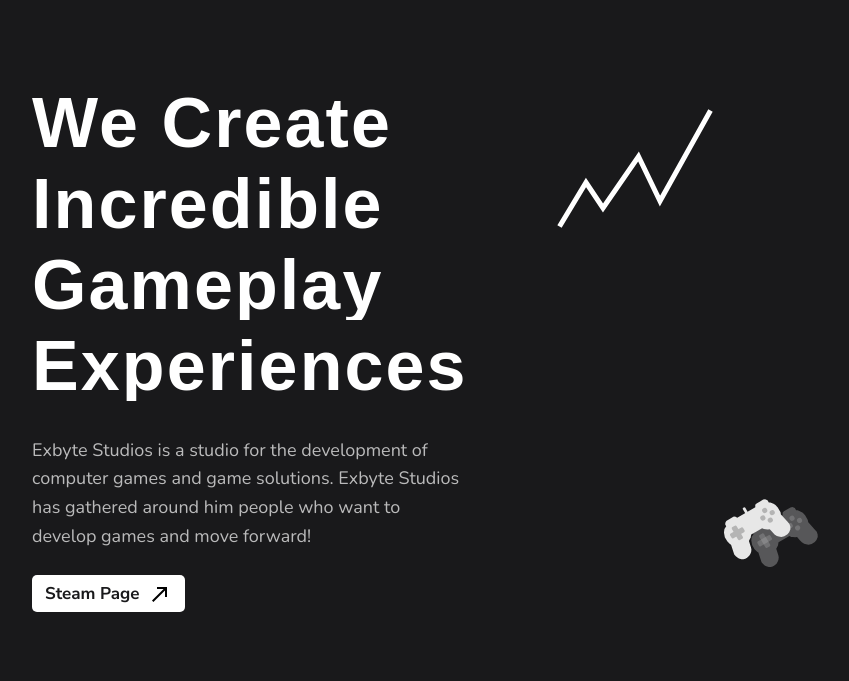
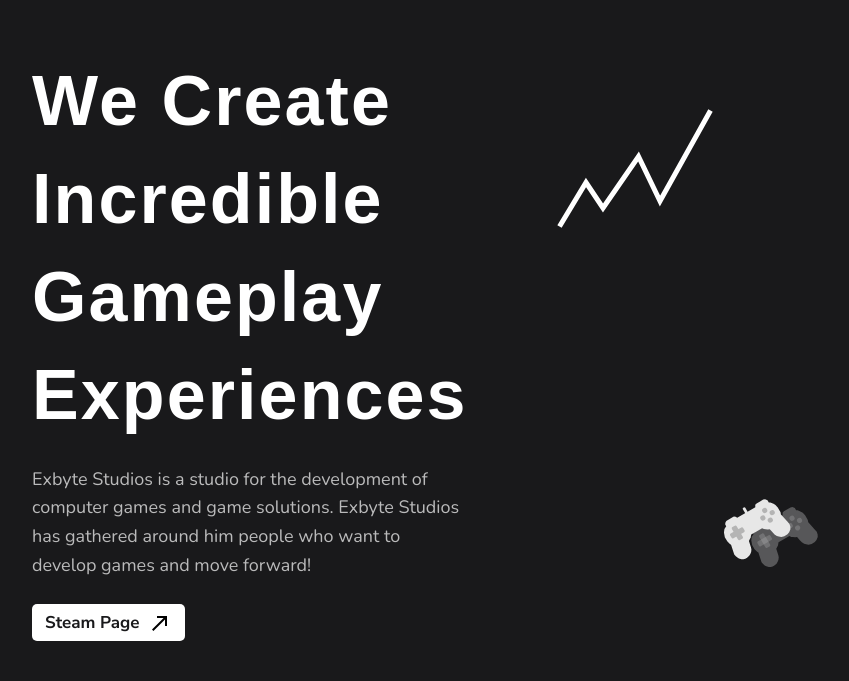
Before and after one commit to JustBonky/exbytesite, a PHP site: page / in a window 1280 px wide. Shown: the part 100-781 px from the top of the page, without its empty margins (8-857 px from the left). Run offline with PHP 8.4, Linux system fonts and the light colour scheme; style sheets or scripts are compiled from the project's sources.

Commit message:
prefinal h1 anim

```diff
--- a/layout/package.json
+++ b/layout/package.json
@@ -2,10 +2,14 @@
   "private": true,
   "scripts": {
     "start": "npx parcel src/*.html -p 4001",
-    "build": "npx parcel build src/*.html"
+    "build": "npx parcel build src/*.html",
+    "serve": "surge"
   },
   "devDependencies": {
     "@parcel/transformer-sass": "^2.2.1",
     "parcel": "^2.2.1"
+  },
+  "dependencies": {
+    "surge": "^0.23.1"
   }
 }
--- a/layout/src/index.html
+++ b/layout/src/index.html
@@ -14,6 +14,7 @@
 </head>
 
 <body>
+
 
     <header id="body-header" class="body-header">
         <div class="container body-header-container">
@@ -53,22 +54,25 @@
         <section class="intro-s">
             <div class="intro-s_block intro-s_block--left">
                 <h1>
-                    <p>
-                        <span></span>
-                        We Create
-                    </p>
-                    <p>
-                        <span></span>
-                        Incredible
-                    </p>
-                    <p>
-                        <span></span>
-                        Gameplay
-                    </p>
-                    <p>
-                        <span></span>
-                        Experiences
-                    </p>
+                    <div class="stroke-item">
+                        <span>We Create</span>
+                        <div></div>
+                    </div>
+
+                    <div class="stroke-item">
+                        <span>Incredible</span>
+                        <div></div>
+                    </div>
+
+                    <div class="stroke-item">
+                        <span>Gameplay</span>
+                        <div></div>
+                    </div>
+
+                    <div class="stroke-item">
+                        <span>Experiences</span>
+                        <div></div>
+                    </div>
                 </h1>
                 <h2>Exbyte Studios is a studio for the development of computer games and game solutions. Exbyte Studios
                     has gathered around him people who want to develop games and move forward!</h2>
--- a/layout/src/js/home.js
+++ b/layout/src/js/home.js
@@ -23,9 +23,102 @@ gsap.to('.intro-bottom-left-controllers svg:nth-child(2)', 0.7, {
 })
 
 
-gsap.to('h1 p span', 1, {
-    yPercent: -100,
+
+
+const tlTitle = gsap.timeline({
+    defaults: {
+        duration: 0.4,
+    }
+})
+
+gsap.fromTo('h1 .stroke-item', { x: -30 }, { x: 0, duration: 1.3, stagger: 0.1, })
+
+tlTitle.to('h1 .stroke-item div', {
+    right: 'auto',
+    left: '0',
+    width: '100%',
     ease: Sine.easeOut,
-    delay: 0.3,
-    // stagger: 0.05
+    x: 0,
+    stagger: 0.1,
+    delay: 0.2
 })
+
+tlTitle.to('h1 .stroke-item span', 0.01, { opacity: 1 })
+
+tlTitle.to('h1 .stroke-item div', {
+    right: '0',
+    left: 'auto',
+    width: '0%',
+    ease: Sine.easeOut,
+    stagger: 0.1,
+})
+
+// gsap.from('h1', {
+//     scale: 1.1,
+//     duration: 1,
+// }, {
+//     scale: 1,
+//     ease: Back.easeOut,
+//     delay: 0.2,
+// })
+
+
+document.addEventListener("DOMContentLoaded", function () {
+    initParallax();
+
+    document.addEventListener('mousemove', mouseParallax);
+    // document.addEventListener('scroll', scrollParallax)
+});
+
+var cursorX = 0; var cursorY = 0;
+var offsetX = 0; var offsetY = 0;
+var depthXY = 0;
+var scenes;
+var layers;
+
+// Initialize variables
+function initParallax() {
+    scenes = document.querySelectorAll('.intro-s_block--right');
+    layers = document.querySelectorAll('.intro-s_block--right div');
+    console.log(layers)
+}
+
+// Called on scroll
+function scrollParallax(event) {
+    // if (document.getElementById('sm').checked) {
+    sP(layers, 0.9);
+    // }
+}
+
+// Called on Mouse move
+function mouseParallax(event) {
+    mP(event);
+}
+
+//Mouse move Parallax
+function mP(event) {
+    cursorX = event.clientX;
+    cursorY = event.clientY;
+    for (i = 0; i < layers.length; i++) {
+        depthXY = 0.3;
+        offsetX = ((cursorX * depthXY) / 8);
+        offsetY = ((cursorY * depthXY) / 8);
+        layers[i].style.transform = 'translate3d(' + offsetX + 'px,' + offsetY + 'px,0px)';
+    }
+}
+
+//Scrolling Parallax
+function sP($object, multiplier) {
+    multiplier = typeof multiplier !== 'undefined' ? multiplier : 0.5;
+    multiplier = 1 - multiplier;
+    var from_top = window.pageYOffset;
+    var bg_css = '0' + (multiplier * from_top) + 'px';
+    for (var index = 0; index < $object.length; index++) {
+        $object[index].style.marginTop = bg_css;
+    }
+};
+
+//IE Fallback
+if (typeof window.getComputedStyle(document.body).backgroundBlendMode == 'undefined') {
+    document.documentElement.className += " no-background-blend-mode";
+}
--- a/layout/src/scss/_vars.scss
+++ b/layout/src/scss/_vars.scss
@@ -1,5 +1,5 @@
 $a: blue;
-$black: rgba(25, 25, 27, 1);
+$black: #19191b;
 $black-op07: rgba(255, 255, 255, 0.7);
 $white: rgba(255, 255, 255, 0.8);
 
--- a/layout/src/scss/blocks/_intro.scss
+++ b/layout/src/scss/blocks/_intro.scss
@@ -15,23 +15,36 @@
                 font-family: 'Nunito Bold', sans-serif;
                 font-size: 70px;
                 letter-spacing: 0.03em;
-                line-height: 1;
+                line-height: 0.8;
 
-                & p {
+                & .stroke-item + .stroke-item {
+                    margin-top: 10px;
+                }
+
+                & .stroke-item {
                     display: inline-block;
                     position: relative;
                     overflow: hidden;
-                    // padding: 17px 0;
 
-                    & span {
+                    & div {
                         position: absolute;
                         display: inline-block;
                         top: 0;
                         left: 0;
-                        width: 100%;
+                        width: 0;
                         height: 100%;
-                        background: #fff;
+                        background: rgb(255, 255, 255);
                         z-index: 1;
+                    }
+
+                    & span {
+                        line-height: 1.2;
+                        display: inline-block;
+                        opacity: 0;
+
+                        & + span {
+                            margin-top: 10px;
+                        }
                     }
                 }
             }
@@ -101,15 +114,15 @@
                     display: block;
                     // border: 1px solid yellow;
                     position: absolute;
-                    top: calc(50% + 15px);
-                    left: calc(50% + 20px);
+                    top: calc(50% + 45px);
+                    left: calc(50% + 50px);
                     transform: translate(-50%, -50%);
                     opacity: 0;
                 }
 
                 & svg:nth-child(2) {
-                    top: calc(50% - 20px);
-                    left: calc(50% - 10px);
+                    top: calc(50% - 40px);
+                    left: calc(50% - 20px);
                 }
             }
         }
```
